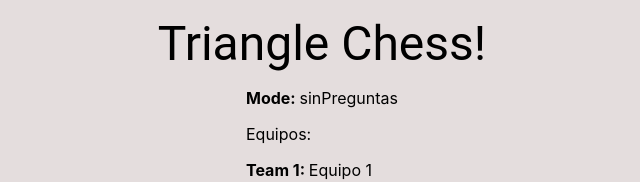
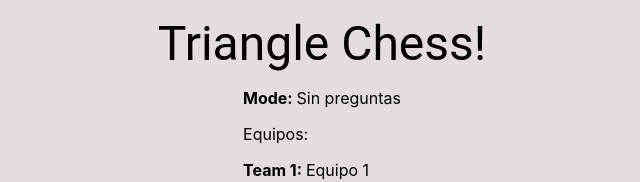
Before and after one commit to georgeif2212/Chain-Triangle-Chess, a React (Vite) app: page /game in a window 1280 px wide. Shown: the top 182 px of the page, without its empty margins (318-958 px from the left). Built offline with nearby package versions, Linux system fonts and the light colour scheme; no server answers.

Commit message:
feat: the navigate function maintains the url params and the mode is formated by the function

```diff
--- a/src/modules/game/pages/GameHasNotStarted.jsx
+++ b/src/modules/game/pages/GameHasNotStarted.jsx
@@ -2,6 +2,7 @@ import { useNavigate } from "react-router-dom";
 import { GameContext } from "../../../contexts/GameContext.jsx";
 import { useContext } from "react";
 import { Button } from "@mui/material";
+import { formatMode } from "../../../utils/utils.js";
 
 const GameHasNotStarted = () => {
   const {state, dispatch}=useContext(GameContext)
@@ -22,7 +23,7 @@ const GameHasNotStarted = () => {
       <div>
         <p>
           <strong>Mode: </strong>
-          {state.mode}
+          {formatMode(state.mode)}
         </p>
         <p>Equipos: </p>
         {state.teams.map((team, index) => (
@@ -35,7 +36,7 @@ const GameHasNotStarted = () => {
       <Button
         variant="contained"
         color="secondary"
-        onClick={() => navigate("/options")}
+        onClick={() => navigate(`/options${location.search}`)}
       >
         Configurar
       </Button>
```
